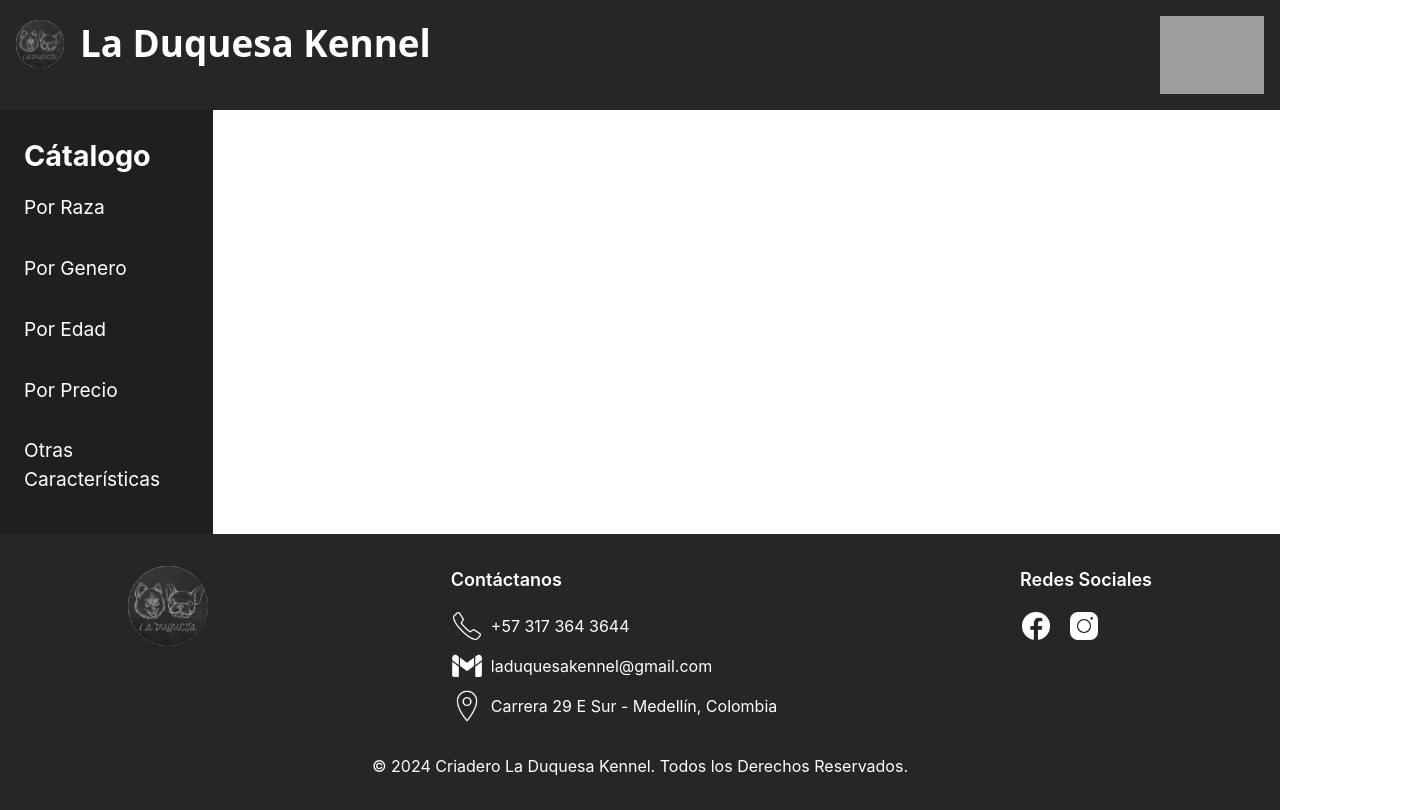
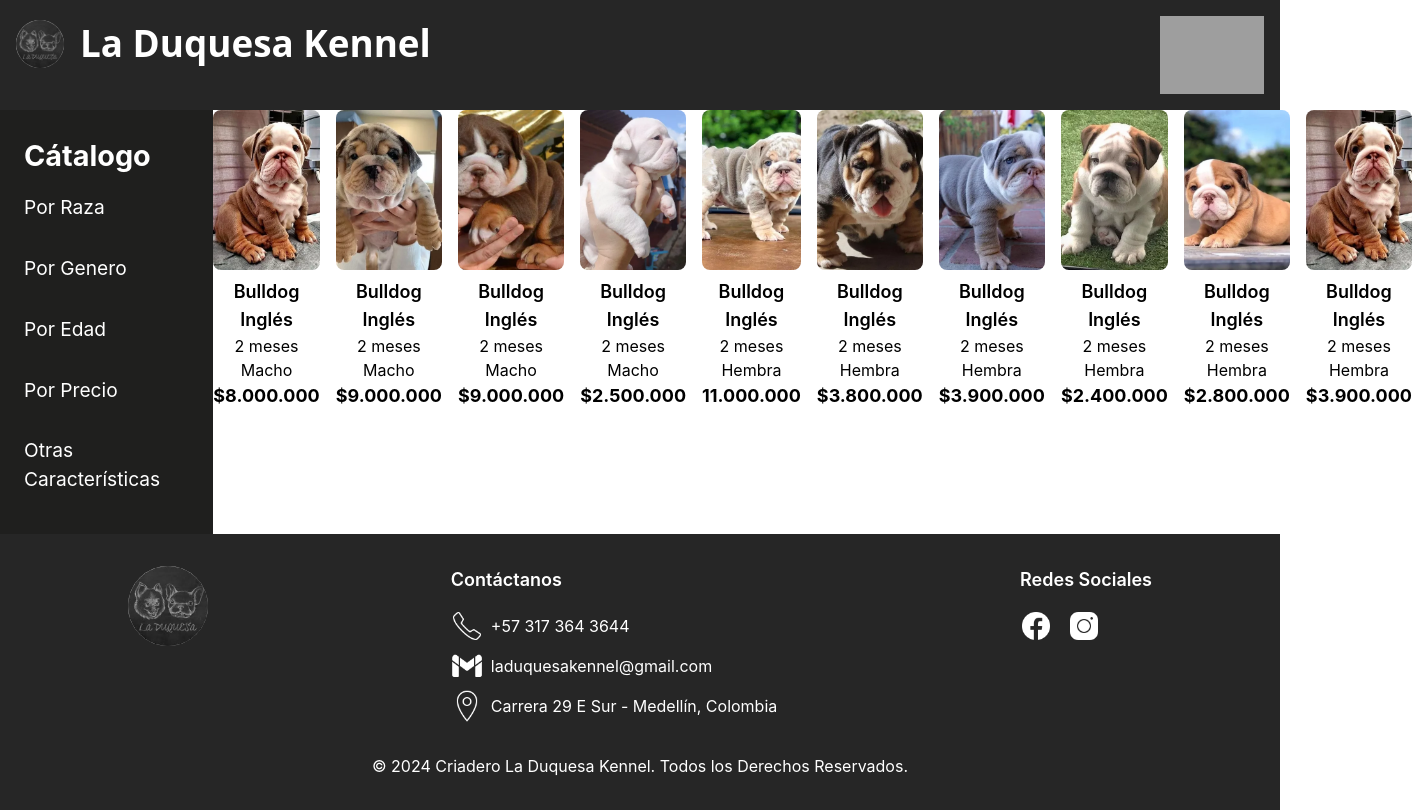
Before and after one commit to destrada7/la-duquesa-kennel, a React (Create React App) app: page /bulldog_ingles in a window 1280 px wide. Shown: the whole page, 1412 px wide, since content can reach past the window. Built offline with nearby package versions, Linux system fonts and the light colour scheme; grey boxes are pictures that could not be loaded.

Commit message:
Implemented basic pages for english bulldogs and dalmatians

```diff
--- a/src/components/breed_2/EnglishBdPage.js
+++ b/src/components/breed_2/EnglishBdPage.js
@@ -1,5 +1,12 @@
 import React from "react";
+import EnBdCardsState from "../cards/englishbd_cards/EnBdCardsState";
 
-const EnglishBdPage = () => {};
+const EnglishBdPage = () => {
+    return(
+        <div className="">
+            <EnBdCardsState />
+        </div>
+    );
+};
 
 export default EnglishBdPage;
--- a/src/components/breed_3/DalmatianPage.js
+++ b/src/components/breed_3/DalmatianPage.js
@@ -1,6 +1,13 @@
 import React from "react";
+import DalCardsState from "../cards/dalmatian_cards/DalCardsState";
 
-const DalmatianPage = () => {};
+const DalmatianPage = () => {
+    return (
+        <div className="">
+            <DalCardsState />
+        </div>
+    );
+};
 
 
 export default DalmatianPage;
--- a/src/components/cards/dalmatian_cards/DalCards.js
+++ b/src/components/cards/dalmatian_cards/DalCards.js
@@ -1,5 +1,5 @@
 import React from "react";
-import "../../styles/styles.css";
+import "../../../styles/styles.css";
 
 const DalCards = ({ dalmatian }) => {
     const { dogimage, dogbreed, dogage, doggender, dogprice } = dalmatian;
--- a/src/components/cards/dalmatian_cards/DalCardsState.js
+++ b/src/components/cards/dalmatian_cards/DalCardsState.js
@@ -1,7 +1,7 @@
 import React from "react";
 import DalCards from "./DalCards";
 import BreedImages from "../../dogs-images_storage/BreedImages";
-import "../../styles/styles.css";
+import "../../../styles/styles.css";
 
 
 const DalCardsState = () => {
--- a/src/components/cards/englishbd_cards/EnBdCards.js
+++ b/src/components/cards/englishbd_cards/EnBdCards.js
@@ -1,5 +1,5 @@
 import React from "react";
-import "../../styles/styles.css";
+import "../../../styles/styles.css";
 
 const EnBdCards = ({ englishbd }) => {
     const { dogimage, dogbreed, dogage, doggender, dogprice } = englishbd;
--- a/src/components/cards/englishbd_cards/EnBdCardsState.js
+++ b/src/components/cards/englishbd_cards/EnBdCardsState.js
@@ -1,7 +1,7 @@
 import React from "react";
 import EnBdCards from "./EnBdCards";
 import BreedImages from "../../dogs-images_storage/BreedImages";
-import "../../styles/styles.css";
+import "../../../styles/styles.css";
 
 
 const EnBdCardsState = () => {
```
